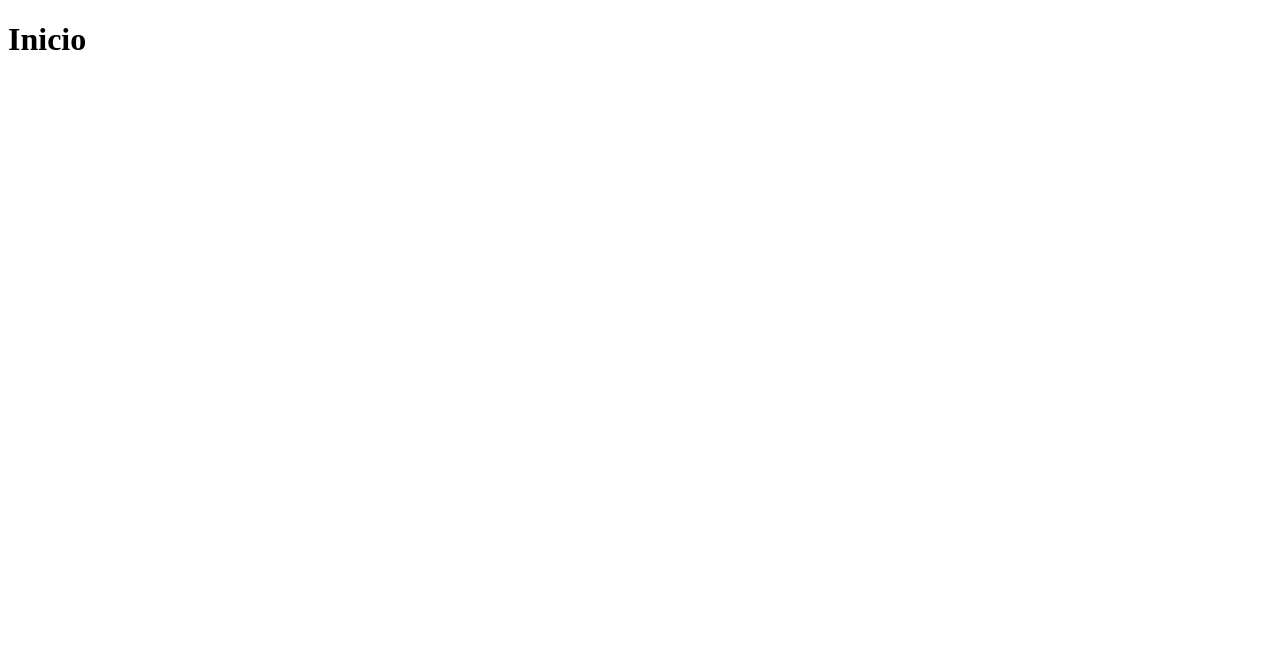
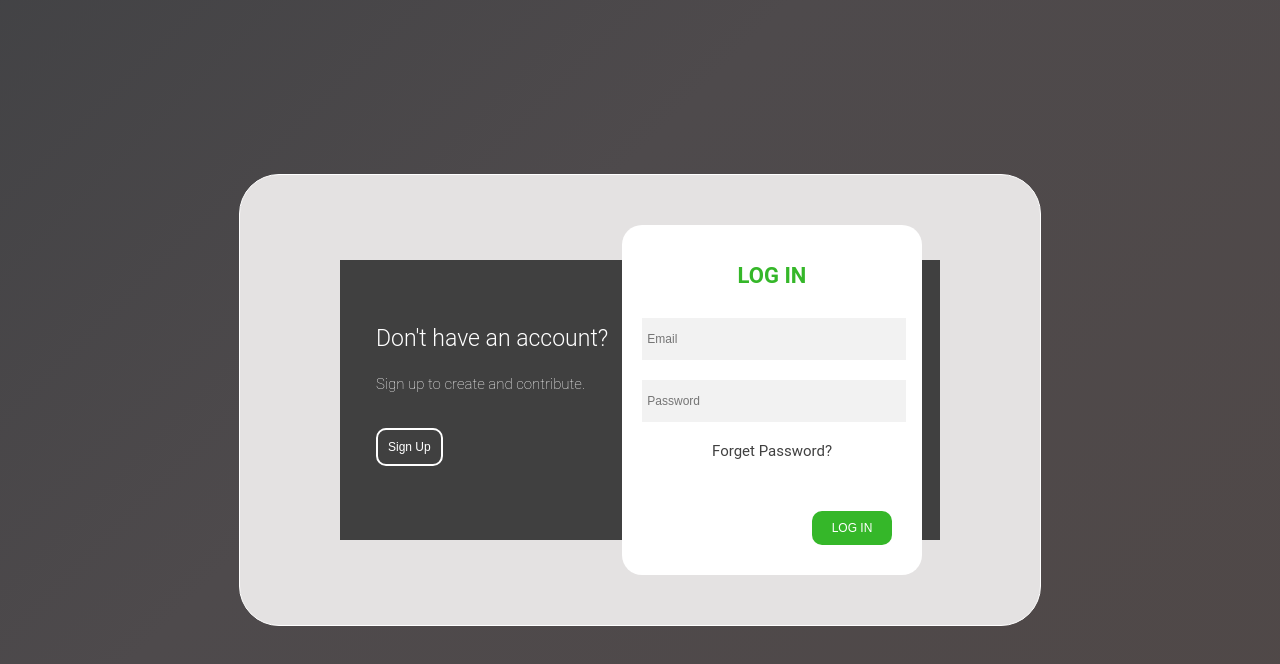
Before and after one commit to MayaCris/GestionProyectos, a plain HTML site: page index.html in a window 1280 px wide. Drawn offline with nearby package versions, Linux system fonts and the light colour scheme.

Commit message:
Add first logIn and signUp view

```diff
--- a/index.html
+++ b/index.html
@@ -1,13 +1,63 @@
 <!DOCTYPE html>
 <html lang="en">
+
 <head>
     <meta charset="UTF-8">
     <meta name="viewport" content="width=device-width, initial-scale=1.0">
     <title>Document</title>
+    <link rel="stylesheet" href="style.css">
+    <script src="https://code.jquery.com/jquery-3.6.0.min.js"></script>
 </head>
+
 <body>
-    <h1>Inicio</h1>
+    <div class="externalBorder">
+        <div class="container">
+            <div class="backbox">
+                <div class="loginMsg">
+                    <div class="textcontent">
+                        <p class="title">Don't have an account?</p>
+                        <p>Sign up to create and contribute.</p>
+                        <button id="switch1">Sign Up</button>
+                    </div>
+                </div>
+                <div class="signupMsg visibility">
+                    <div class="textcontent">
+                        <p class="title">Have an account?</p>
+                        <p>Log in to manage all your projects.</p>
+                        <button id="switch2">LOG IN</button>
+                    </div>
+                </div>
+            </div>
+            <!-- backbox -->
 
-    <script type="module" src="./script.js"></script>
+            <div class="frontbox">
+                <div class="login">
+                    <h2>LOG IN</h2>
+                    <div class="inputbox">
+                        <input type="text" name="email" placeholder=" Email">
+                        <input type="password" name="password" placeholder=" Password">
+                    </div>
+                    <p>Forget Password?</p>
+                    <button>LOG IN</button>
+                </div>
+
+                <div class="signup hide">
+                    <h2>SIGN UP</h2>
+                    <div class="inputbox">
+                        <input type="text" name="fullname" placeholder=" Full Name">
+                        <input type="text" name="email" placeholder=" Email">
+                        <input type="password" name="password" placeholder=" Password">
+                        <input type="rol" name="rol" placeholder=" Rol">
+                    </div>
+                    <button>SIGN UP</button>
+                </div>
+
+            </div>
+            <!-- frontbox -->
+        </div>
+    </div>
+
+    <script src="./script.js"></script>
 </body>
+
 </html>
--- a/script.js
+++ b/script.js
@@ -0,0 +1,23 @@
+var $loginMsg = $('.loginMsg'),
+  $login = $('.login'),
+  $signupMsg = $('.signupMsg'),
+  $signup = $('.signup'),
+  $frontbox = $('.frontbox');
+
+$('#switch1').on('click', function() {
+  $loginMsg.toggleClass("visibility");
+  $frontbox.addClass("moving");
+  $signupMsg.toggleClass("visibility");
+
+  $signup.toggleClass('hide');
+  $login.toggleClass('hide');
+})
+
+$('#switch2').on('click', function() {
+  $loginMsg.toggleClass("visibility");
+  $frontbox.removeClass("moving");
+  $signupMsg.toggleClass("visibility");
+
+  $signup.toggleClass('hide');
+  $login.toggleClass('hide');
+})
--- /dev/null
+++ b/style.css
@@ -0,0 +1,175 @@
+
+body{
+    font-family: 'Roboto', sans-serif;
+    margin: 0;
+    height: 100vh;
+    display: flex;
+    justify-content: center;
+    align-items: center;
+    background: linear-gradient(-45deg, #524642, #4e4a4c, #273135, #223535);
+    background-size: 400% 400%;
+    animation: gradient 15s ease infinite;
+    height: 100vh;
+  }
+
+  @keyframes gradient {
+    0% {
+      background-position: 0% 50%;
+    }
+    50% {
+      background-position: 100% 50%;
+    }
+    100% {
+      background-position: 0% 50%;
+    }
+  }
+
+  .externalBorder{
+    border: 1px solid white;
+    border-radius: 40px;
+    width: 800px;
+    height: 450px;
+    display: flex;
+    justify-content: center;
+    align-items: center;
+    background-color:#e4e2e2;
+    /* transform: translate(-50%, -50%); */
+    backdrop-filter: blur(10px);
+  }
+
+  .container{
+    /*border:1px solid white;*/
+    width: 600px;
+    height: 350px;
+    position: absolute;
+    top:50%;
+    left:50%;
+    transform: translate(-50%, -50%);
+    display: inline-flex;
+  }
+  .backbox{
+    background-color: #404040;
+    width: 100%;
+    height: 80%;
+    position: absolute;
+    transform: translate(0,-50%);
+    top:50%;
+    display: inline-flex;
+  }
+
+  .frontbox{
+    background-color: white;
+    border-radius: 20px;
+    height: 100%;
+    width: 50%;
+    z-index: 10;
+    position: absolute;
+    right:0;
+    margin-right: 3%;
+    margin-left: 3%;
+    transition: right .8s ease-in-out;
+  }
+
+  .moving{
+    right:45%;
+  }
+
+  .loginMsg, .signupMsg{
+    width: 50%;
+    height: 100%;
+    font-size: 15px;
+    box-sizing: border-box;
+  }
+
+  .loginMsg .title,
+  .signupMsg .title{
+    font-weight: 300;
+    font-size: 23px;
+  }
+
+  .loginMsg p,
+  .signupMsg p {
+    font-weight: 100;
+  }
+
+  .textcontent{
+    color:white;
+    margin-top:65px;
+    margin-left: 12%;
+  }
+
+  .loginMsg button,
+  .signupMsg button {
+    background-color: #404040;
+    border: 2px solid white;
+    border-radius: 10px;
+    color:white;
+    font-size: 12px;
+    box-sizing: content-box;
+    font-weight: 300;
+    padding:10px;
+    margin-top: 20px;
+  }
+
+  /* front box content*/
+  .login, .signup{
+    padding: 20px;
+    text-align: center;
+  }
+
+  .login h2,
+  .signup h2 {
+    color: #35B729;
+    font-size:22px;
+  }
+
+  .inputbox{
+    margin-top:30px;
+  }
+  .login input,
+  .signup input {
+    display: block;
+    width: 100%;
+    height: 40px;
+    background-color: #f2f2f2;
+    border: none;
+    margin-bottom:20px;
+    font-size: 12px;
+  }
+
+  .login button,
+  .signup button{
+    background-color: #35B729;
+    border: none;
+    color:white;
+    font-size: 12px;
+    font-weight: 300;
+    box-sizing: content-box;
+    padding:10px;
+    border-radius: 10px;
+    width: 60px;
+    position: absolute;
+    right:30px;
+    bottom: 30px;
+    cursor: pointer;
+  }
+
+  /* Fade In & Out*/
+  .login p {
+    cursor: pointer;
+    color:#404040;
+    font-size:15px;
+  }
+
+  .loginMsg, .signupMsg{
+    /*opacity: 1;*/
+    transition: opacity .8s ease-in-out;
+  }
+
+  .visibility{
+    opacity: 0;
+  }
+
+  .hide{
+    display: none;
+  }
```
